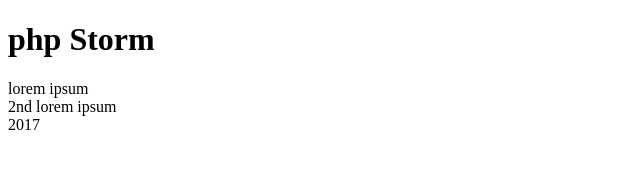
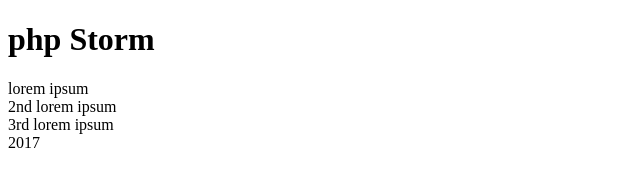
Before and after one commit to bgeye/phpStorm, a plain HTML site: page index.html in a window 1280 px wide. Shown: the whole page, without its empty margins (0-640 px from the left). Drawn offline with Linux system fonts and the light colour scheme.

Commit message:
added 3rd lorem ipsum and footer

```diff
--- a/index.html
+++ b/index.html
@@ -15,8 +15,13 @@
     <article>
       2nd lorem ipsum
     </article>
+    <article>
+        3rd lorem ipsum
+    </article>
     <footer>
         2017
     </footer>
+
+
 </body>
 </html>
```
